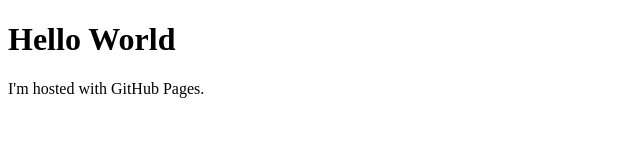
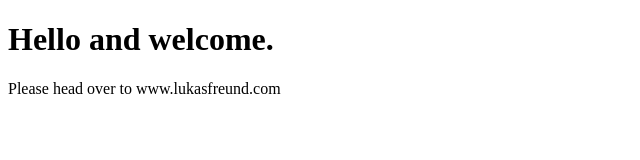
Before and after one commit to LukasBFreund/LukasBFreund.github.io, a plain HTML site: page index.html in a window 1280 px wide. Shown: the whole page, without its empty margins (0-640 px from the left). Drawn offline with Linux system fonts and the light colour scheme.

Commit message:
Update index.html

```diff
--- a/index.html
+++ b/index.html
@@ -1,7 +1,7 @@
 <!DOCTYPE html>
 <html>
 <body>
-<h1>Hello World</h1>
-<p>I'm hosted with GitHub Pages.</p>
+<h1>Hello and welcome.</h1>
+<p>Please head over to www.lukasfreund.com </p>
 </body>
 </html>
```
